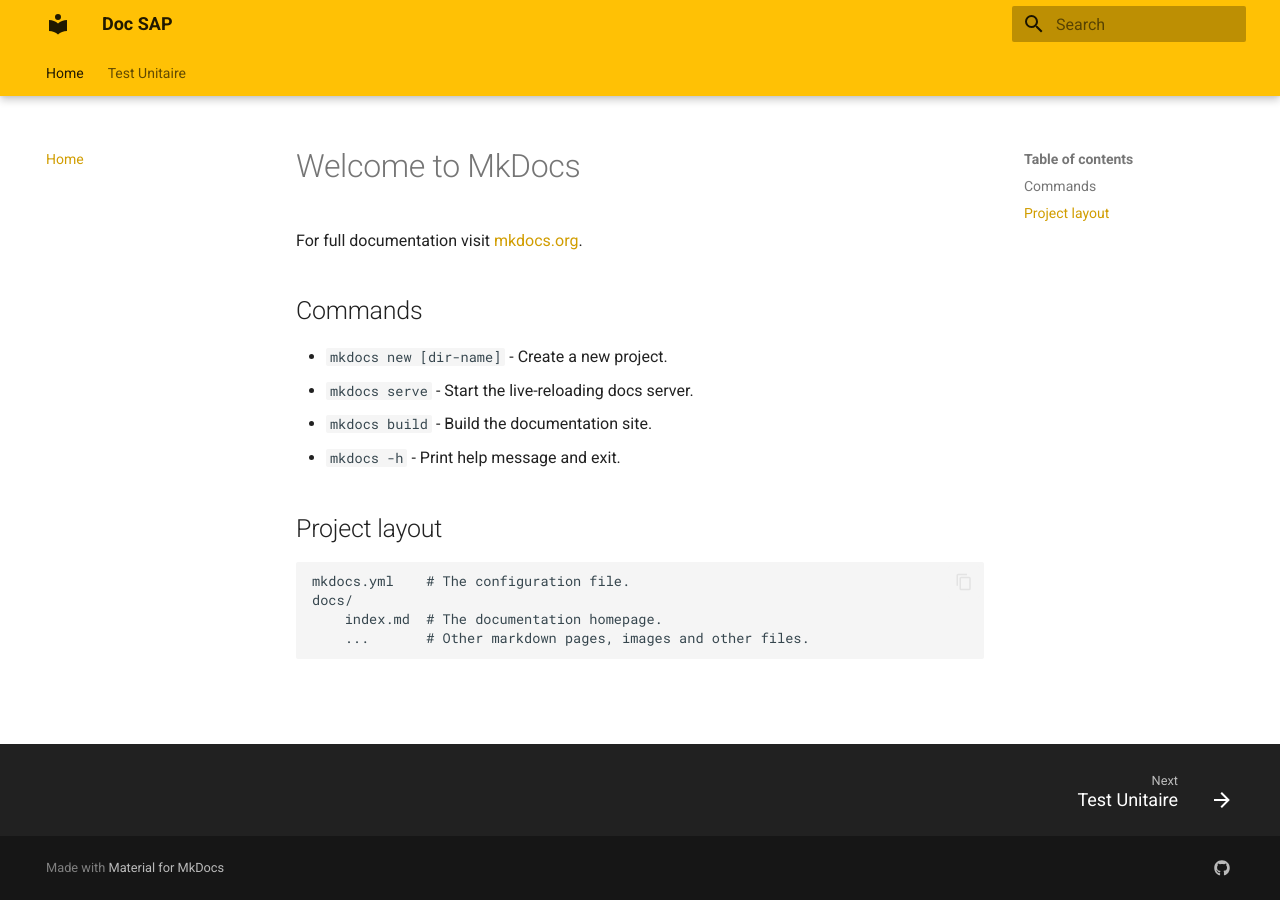
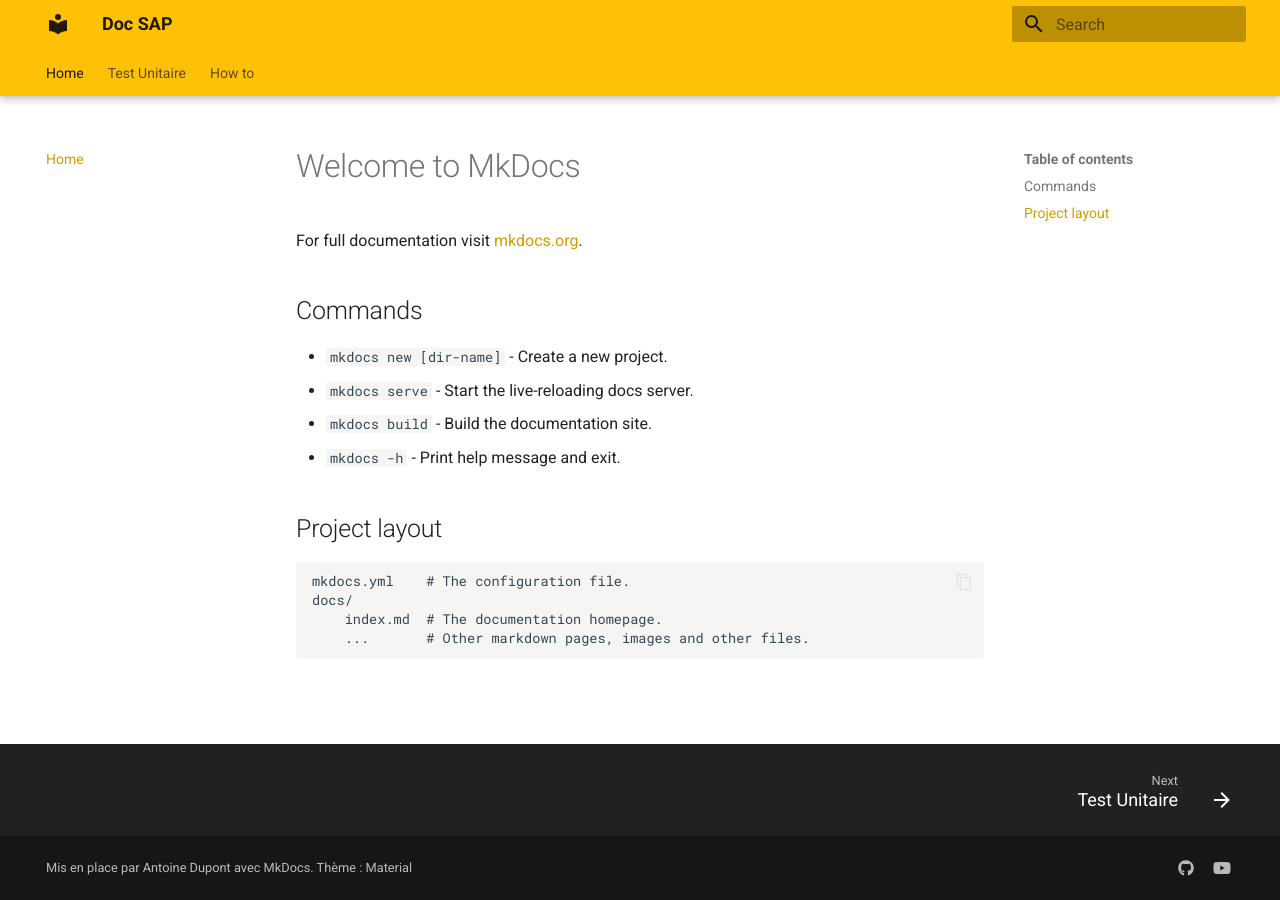
Before and after one commit to BoBsmil3Y/mkdoc-doc-sap, an MkDocs documentation site: the page built from docs/index.md, in a window 1280 px wide. Built offline with MkDocs 1.6.1 and Material for MkDocs 9.7.7, drawn with Linux system fonts in a browser that asks for light colours.

```diff
--- a/mkdocs.yml
+++ b/mkdocs.yml
@@ -2,8 +2,11 @@ site_name: Doc SAP
 nav:
   - Home: index.md
   - Test Unitaire: Test_unitaires.md
+  - How to: autre_page.md
 theme:
   name: material
+  # icon:
+    # logo: assetsocticons/code-square-24
   features:
     - navigation.instant # clicks on all internal links will be intercepted and dispatched via XHR without fully reloading the page
     - navigation.instant.prefetch # start to fetch a page once the user hovers over a link
@@ -24,6 +27,7 @@ theme:
     - content.tabs.link
     - content.code.annotation
     - content.code.copy
+    - content.tooltips
   language: en
   palette:
     - scheme : default
@@ -39,6 +43,21 @@ theme:
       toffle:
         icon : material/toggle-switch
         name: Switch to clair mode
+  icon:
+    admonition:
+      note: octicons/tag-16
+      abstract: octicons/checklist-16
+      info: octicons/info-16
+      tip: octicons/light-bulb-24
+      success: octicons/check-16
+      question: octicons/question-16
+      warning: octicons/alert-16
+      failure: octicons/x-circle-16
+      danger: octicons/zap-16
+      bug: octicons/bug-16
+      example: octicons/beaker-16
+      quote: octicons/quote-16
+
 plugins:
   - search
   - social
@@ -48,6 +67,22 @@ plugins:
 #pipwin install cairocffi
 
 extra:
+  generator: false
   social:
     - icon: fontawesome/brands/github
       link: https://github.com/BoBsmil3Y
+    - icon: fontawesome/brands/youtube
+      link: https://www.youtube.com/watch?v=2RlTqFtdlH8
+
+copyright: |
+  Mis en place par <a href="https://github.com/BoBsmil3Y" target="_blank">Antoine Dupont</a> avec <a href="https://www.mkdocs.org/" target="_blank">MkDocs</a>. Thème : <a href="https://github.com/squidfunk/mkdocs-material" target="_blank">Material</a>
+
+markdown_extensions:
+  - attr_list
+  - pymdownx.emoji:
+      emoji_index: !!python/name:materialx.emoji.twemoji
+      emoji_generator: !!python/name:materialx.emoji.to_svg
+
+  - admonition
+  - pymdownx.details
+  - pymdownx.superfences
```
